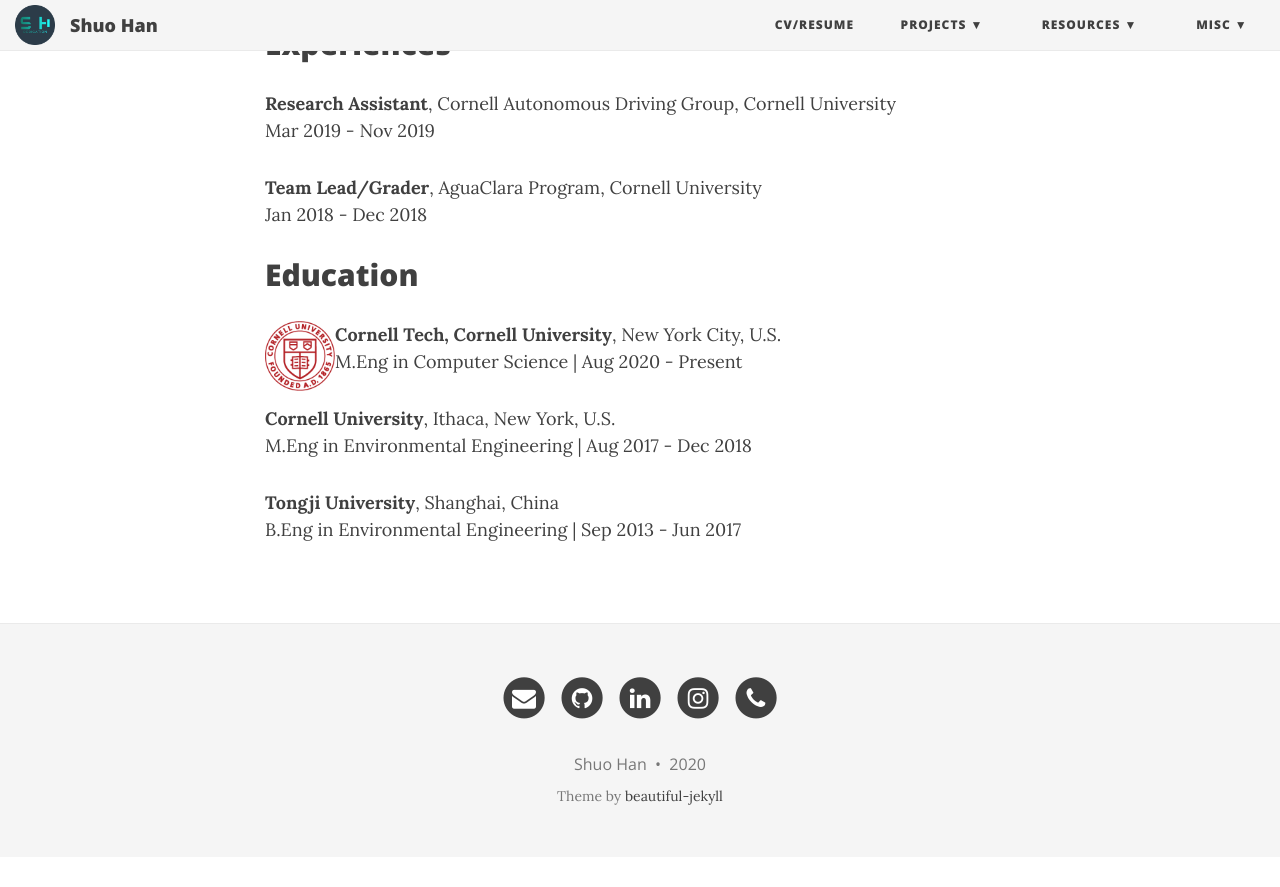
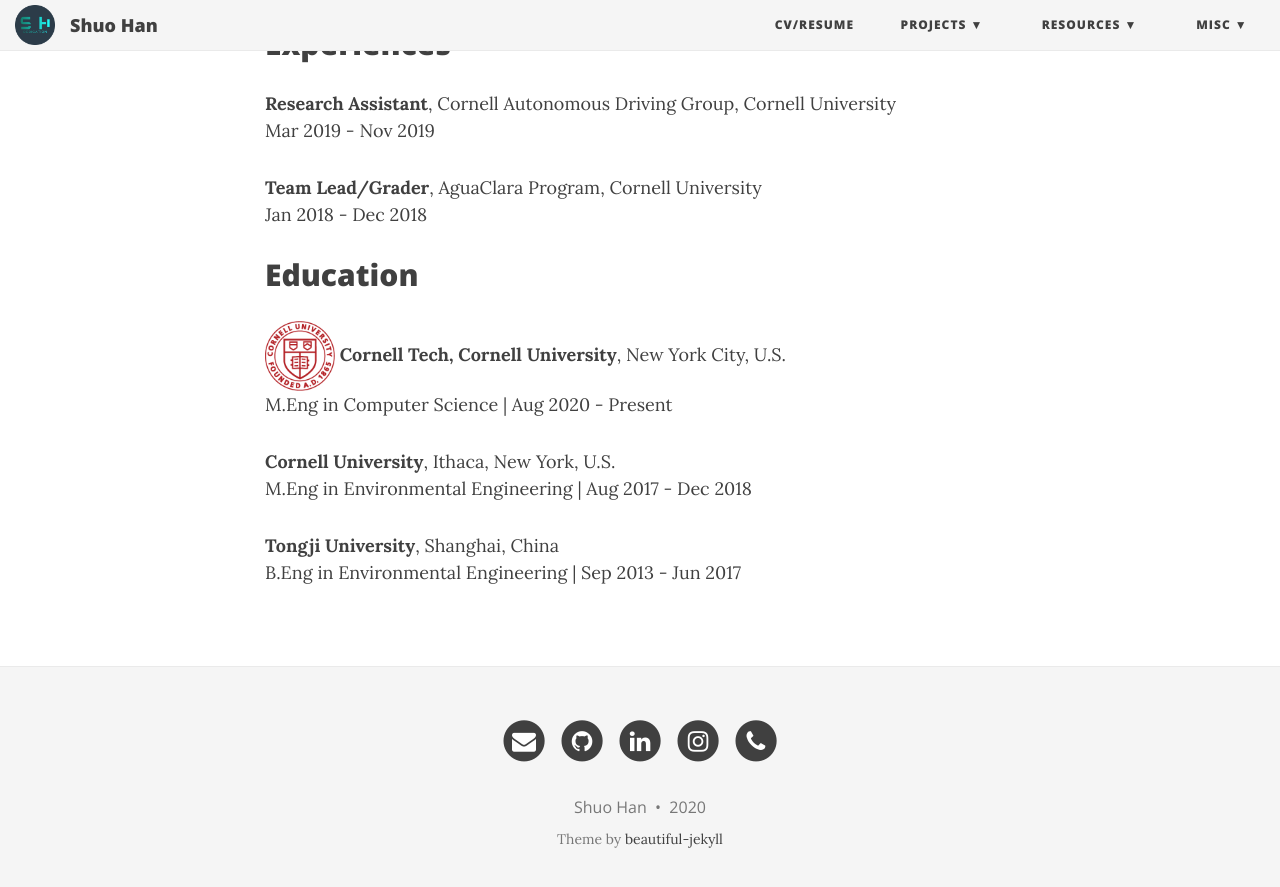
Before and after one commit to sh2439/sh2439.github.io, a Jekyll site: the page built from index.md, in a window 1280 px wide and 900 px high, scrolled down 774 px. Shown: the top 887 px of the window. Built offline with Jekyll 4.4.1, drawn with Linux system fonts in a browser that asks for light colours; nearby versions of some CDN libraries; before the commit the page ends 1631 px from its top, so only the background shows below that.

Commit message:
add logo

```diff
--- a/index.md
+++ b/index.md
@@ -31,7 +31,7 @@
 |-|-|-|
 |<img src="img/school_logo/cornell.png"> width = "200"| **Cornell Tech, Cornell University**, New York City, U.S.<br> M.Eng in Computer Science, Aug 2020 - Present| -->
 
-<img align="left" src="img/school_logo/cornell.png" width="70">  **Cornell Tech, Cornell University**, New York City, U.S.<br>
+<img align="middle" src="img/school_logo/cornell.png" width="70">  **Cornell Tech, Cornell University**, New York City, U.S.<br>
  M.Eng in Computer Science | Aug 2020 - Present <br>
 
 
```
